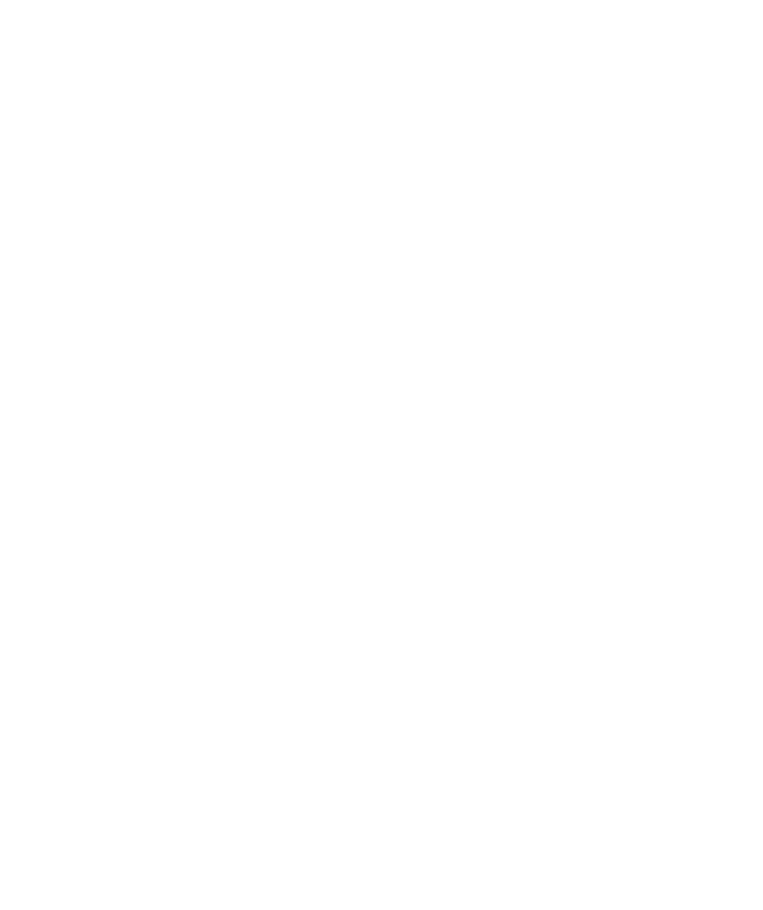
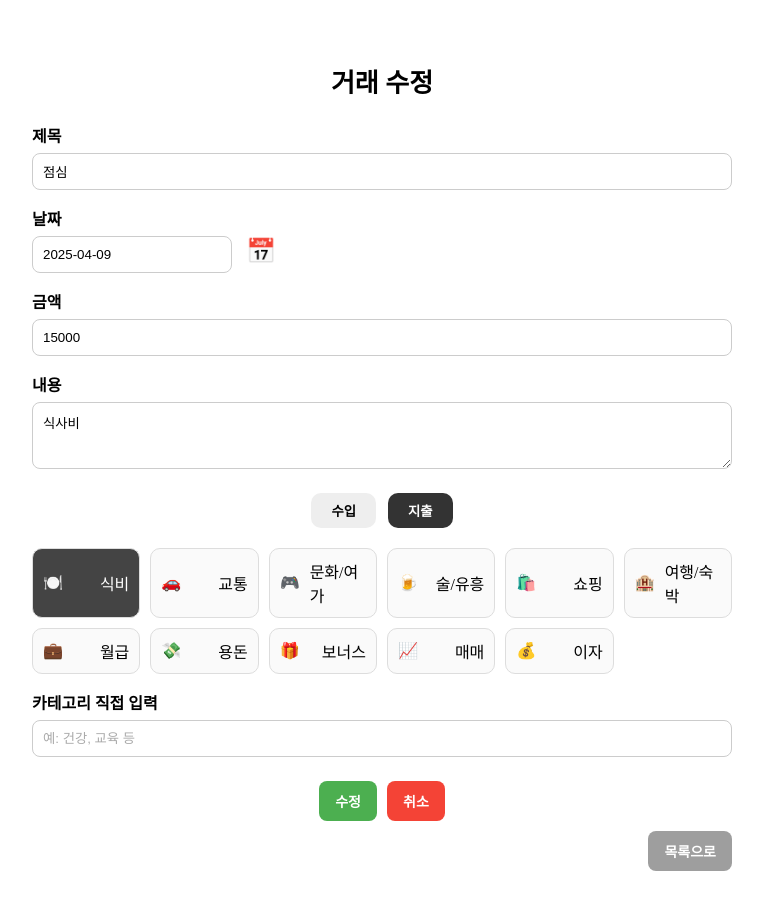
Before and after one commit to doongeon/vue-skeleton, a Vue app: page /history/1/edit in a window 1280 px wide. Before the commit this address had no page. Shown: the whole page, without its empty margins (258-1021 px from the left). Before the commit the page ends 800 px from the top, so only its background shows below. Built offline with nearby package versions, Linux system fonts and the light colour scheme.

Commit message:
feat: 거래내역 수정 추가

```diff
--- a/package.json
+++ b/package.json
@@ -11,6 +11,7 @@
     "format": "prettier --write src/"
   },
   "dependencies": {
+    "@vuepic/vue-datepicker": "^11.0.2",
     "axios": "^1.8.4",
     "json-server": "^1.0.0-beta.3",
     "pinia": "^3.0.1",
--- /dev/null
+++ b/src/components/CalendarPicker.vue
@@ -0,0 +1,109 @@
+<script setup>
+import { ref, watch, computed } from 'vue'
+import VueDatePicker from '@vuepic/vue-datepicker'
+import '@vuepic/vue-datepicker/dist/main.css'
+
+// 부모 컴포넌트로부터 받는 props 및 이벤트 정의
+const props = defineProps({
+  modelValue: {
+    type: Date,
+    required: false,
+  },
+})
+const emit = defineEmits(['update:modelValue'])
+
+// 상태 변수 정의
+const date = ref(props.modelValue || new Date()) // 선택된 날짜
+const showCalendar = ref(false) // 달력 표시 여부
+
+// 날짜를 "yyyy-MM-dd" 형식으로 포맷
+const formattedDate = computed(() => {
+  if (!date.value) return ''
+  const yyyy = date.value.getFullYear()
+  const mm = String(date.value.getMonth() + 1).padStart(2, '0')
+  const dd = String(date.value.getDate()).padStart(2, '0')
+  return `${yyyy}-${mm}-${dd}`
+})
+
+// 외부에서 modelValue가 변경되었을 때 감지
+watch(
+  () => props.modelValue,
+  (newVal) => {
+    if (newVal) date.value = newVal
+  },
+)
+
+// 사용자가 날짜를 선택했을 때 처리
+const updateValue = (newDate) => {
+  emit('update:modelValue', newDate) // 부모 컴포넌트로 변경된 날짜 전달
+  showCalendar.value = false // 달력 닫기
+}
+
+// 달력 열기/닫기 토글
+const toggleCalendar = () => {
+  showCalendar.value = !showCalendar.value
+}
+</script>
+
+<template>
+  <div class="calendar-wrapper">
+    <!-- 선택된 날짜 표시용 입력창 -->
+    <input
+      type="text"
+      :value="formattedDate"
+      readonly
+      placeholder="연도 - 월 - 일"
+      class="date-input"
+    />
+    <div class="calendar-button-wrapper">
+      <!-- 달력 아이콘 버튼 -->
+      <button class="calendar-icon-button" @click="toggleCalendar" aria-label="달력 열기">
+        📅
+      </button>
+      <!-- 달력 팝업 -->
+      <div v-if="showCalendar" class="calendar-popup">
+        <VueDatePicker v-model="date" :format="'yyyy-MM-dd'" @update:model-value="updateValue" />
+      </div>
+    </div>
+  </div>
+</template>
+
+<style scoped>
+.calendar-wrapper {
+  display: flex;
+  align-items: center;
+  gap: 8px;
+  position: relative;
+}
+
+.date-input {
+  width: 200px;
+  padding: 10px;
+  margin-top: 6px;
+  border: 1px solid #ccc;
+  border-radius: 8px;
+  box-sizing: border-box;
+}
+
+.calendar-button-wrapper {
+  position: relative;
+}
+
+.calendar-icon-button {
+  background: none;
+  border: none;
+  padding: 6px;
+  cursor: pointer;
+  font-size: 24px;
+}
+
+.calendar-popup {
+  position: absolute;
+  top: 0;
+  left: 44px; /* 아이콘 오른쪽에 표시 */
+  z-index: 10;
+  background: white;
+  box-shadow: 0 2px 8px rgba(0, 0, 0, 0.1);
+  border-radius: 8px;
+}
+</style>
--- a/src/router/index.js
+++ b/src/router/index.js
@@ -1,6 +1,7 @@
 import { createRouter, createWebHistory } from 'vue-router'
-import Home from '@/views/HomeView.vue'
+import HomeView from '@/views/HomeView.vue'
 import TransactionHistory from '@/components/TransactionHistory.vue'
+import EditTransaction from '@/views/EditTransaction.vue'
 
 const router = createRouter({
   history: createWebHistory(import.meta.env.BASE_URL),
@@ -8,13 +9,18 @@
     {
       path: '/',
       name: 'home',
-      component: Home,
+      component: HomeView,
     },
     {
       path: '/history',
       name: 'history',
       component: TransactionHistory,
     },
+    {
+      path: '/history/:id/edit',
+      name: 'edit',
+      component: EditTransaction,
+    },
   ],
 })
 
--- /dev/null
+++ b/src/views/EditTransaction.vue
@@ -0,0 +1,287 @@
+<script setup>
+import { ref, onMounted } from 'vue'
+import { useRouter, useRoute } from 'vue-router'
+import CalendarPicker from '@/components/CalendarPicker.vue'
+
+const router = useRouter()
+const route = useRoute()
+
+// 거래 수정 시 사용할 데이터
+const title = ref('')
+const date = ref(new Date())
+const amount = ref(null)
+const content = ref('')
+const type = ref('지출')
+const selectedCategory = ref('식비')
+const customCategory = ref('')
+
+// 카테고리 목록
+const categories = ref([
+  { name: '식비', icon: '🍽️' },
+  { name: '교통', icon: '🚗' },
+  { name: '문화/여가', icon: '🎮' },
+  { name: '술/유흥', icon: '🍺' },
+  { name: '쇼핑', icon: '🛍️' },
+  { name: '여행/숙박', icon: '🏨' },
+  { name: '월급', icon: '💼' },
+  { name: '용돈', icon: '💸' },
+  { name: '보너스', icon: '🎁' },
+  { name: '매매', icon: '📈' },
+  { name: '이자', icon: '💰' },
+])
+
+// 거래 수정 시 해당 거래 정보 불러오기
+onMounted(() => {
+  const transactionId = route.params.id
+  // 여기서 API나 데이터베이스에서 거래 정보를 가져오기
+  if (transactionId) {
+    // 예시 데이터
+    const transaction = {
+      title: '점심',
+      date: new Date(),
+      amount: 15000,
+      content: '식사비',
+      type: '지출',
+      category: '식비',
+    }
+
+    title.value = transaction.title
+    date.value = transaction.date
+    amount.value = transaction.amount
+    content.value = transaction.content
+    type.value = transaction.type
+    selectedCategory.value = transaction.category
+  }
+})
+
+const addCustomCategory = () => {
+  const trimmed = customCategory.value.trim()
+  if (trimmed !== '') {
+    const exists = categories.value.some((cat) => cat.name === trimmed)
+    if (!exists) {
+      categories.value.push({ name: trimmed, icon: '🆕', isCustom: true })
+    }
+    selectedCategory.value = trimmed
+    customCategory.value = ''
+  }
+}
+
+const removeCategory = (name) => {
+  categories.value = categories.value.filter((cat) => cat.name !== name)
+  if (selectedCategory.value === name) {
+    selectedCategory.value = ''
+  }
+}
+
+const submitTransaction = () => {
+  const isConfirmed = confirm(
+    `수정하시겠습니까?\n제목: ${title.value}\n금액: ${amount.value}\n카테고리: ${selectedCategory.value}`,
+  )
+  if (isConfirmed) {
+    // 실제 API 호출하여 거래 수정
+    alert('수정되었습니다.')
+    router.push('/history')
+  }
+}
+
+const cancelTransaction = () => {
+  if (confirm('작성을 취소하시겠습니까?')) {
+    router.push('/history')
+  }
+}
+</script>
+
+<template>
+  <div class="transaction-detail">
+    <h2>거래 수정</h2>
+
+    <div class="detail-form">
+      <label>제목</label>
+      <input v-model="title" type="text" placeholder="거래 제목을 입력하세요." />
+
+      <label>날짜</label>
+      <CalendarPicker v-model="date" />
+
+      <label>금액</label>
+      <input v-model="amount" type="number" placeholder="금액을 입력하세요." />
+
+      <label>내용</label>
+      <textarea v-model="content" rows="3" placeholder="내용을 입력해주세요." />
+
+      <div class="type-toggle">
+        <button :class="{ active: type === '수입' }" @click="type = '수입'">수입</button>
+        <button :class="{ active: type === '지출' }" @click="type = '지출'">지출</button>
+      </div>
+
+      <div class="category-list">
+        <div
+          v-for="cat in categories"
+          :key="cat.name"
+          class="category-item"
+          :class="{ selected: selectedCategory === cat.name }"
+          @click="selectedCategory = cat.name"
+        >
+          <span class="icon">{{ cat.icon }}</span> {{ cat.name }}
+          <span v-if="cat.isCustom" class="remove-btn" @click.stop="removeCategory(cat.name)"
+            >×</span
+          >
+        </div>
+      </div>
+
+      <div class="custom-category">
+        <label>카테고리 직접 입력</label>
+        <input
+          v-model="customCategory"
+          type="text"
+          placeholder="예: 건강, 교육 등"
+          @keyup.enter="addCustomCategory"
+        />
+      </div>
+
+      <div class="edit-delete-buttons">
+        <button class="edit" @click="submitTransaction">수정</button>
+        <button class="delete" @click="cancelTransaction">취소</button>
+      </div>
+
+      <div class="back-button-wrapper">
+        <button class="back" @click="cancelTransaction">목록으로</button>
+      </div>
+    </div>
+  </div>
+</template>
+
+<style scoped>
+.transaction-detail {
+  padding: 32px;
+  max-width: 700px;
+  margin: auto;
+}
+
+h2 {
+  font-size: 26px;
+  font-weight: bold;
+  margin-bottom: 24px;
+  text-align: center;
+}
+
+.detail-form label {
+  display: block;
+  font-weight: bold;
+  margin-top: 16px;
+}
+
+input,
+textarea {
+  width: 100%;
+  padding: 10px;
+  margin-top: 6px;
+  border: 1px solid #ccc;
+  border-radius: 8px;
+  box-sizing: border-box;
+}
+
+input::placeholder,
+textarea::placeholder {
+  color: #aaa;
+}
+
+.type-toggle {
+  display: flex;
+  justify-content: center;
+  gap: 12px;
+  margin: 20px 0;
+}
+
+.type-toggle button {
+  padding: 8px 20px;
+  border-radius: 10px;
+  border: none;
+  background-color: #eee;
+  cursor: pointer;
+  font-weight: bold;
+}
+.type-toggle .active {
+  background-color: #333;
+  color: white;
+}
+
+.category-list {
+  display: grid;
+  grid-template-columns: repeat(auto-fit, minmax(100px, 1fr));
+  gap: 10px;
+  margin-top: 16px;
+}
+
+.category-item {
+  display: flex;
+  align-items: center;
+  justify-content: space-between;
+  gap: 6px;
+  padding: 10px;
+  border-radius: 10px;
+  border: 1px solid #ddd;
+  background-color: #fafafa;
+  cursor: pointer;
+  position: relative;
+}
+
+.category-item.selected {
+  background-color: #444;
+  color: white;
+}
+
+.icon {
+  margin-right: 4px;
+}
+
+.remove-btn {
+  font-weight: normal;
+  color: white;
+  background: transparent;
+  border: none;
+  cursor: pointer;
+  font-size: 14px;
+}
+
+.custom-category {
+  margin-top: 16px;
+}
+
+.edit-delete-buttons {
+  display: flex;
+  justify-content: center;
+  gap: 10px;
+  margin-top: 24px;
+}
+
+.back-button-wrapper {
+  display: flex;
+  justify-content: flex-end;
+  margin-top: 10px;
+}
+
+.edit-delete-buttons button,
+.back-button-wrapper .back {
+  padding: 10px 16px;
+  font-size: 14px;
+  font-weight: bold;
+  border-radius: 8px;
+  border: none;
+  cursor: pointer;
+}
+
+.edit {
+  background-color: #4caf50;
+  color: white;
+}
+
+.delete {
+  background-color: #f44336;
+  color: white;
+}
+
+.back {
+  background-color: #9e9e9e;
+  color: white;
+}
+</style>
```
Also changed, not shown: 1 other file (tests, documents, lock files or other folders).
